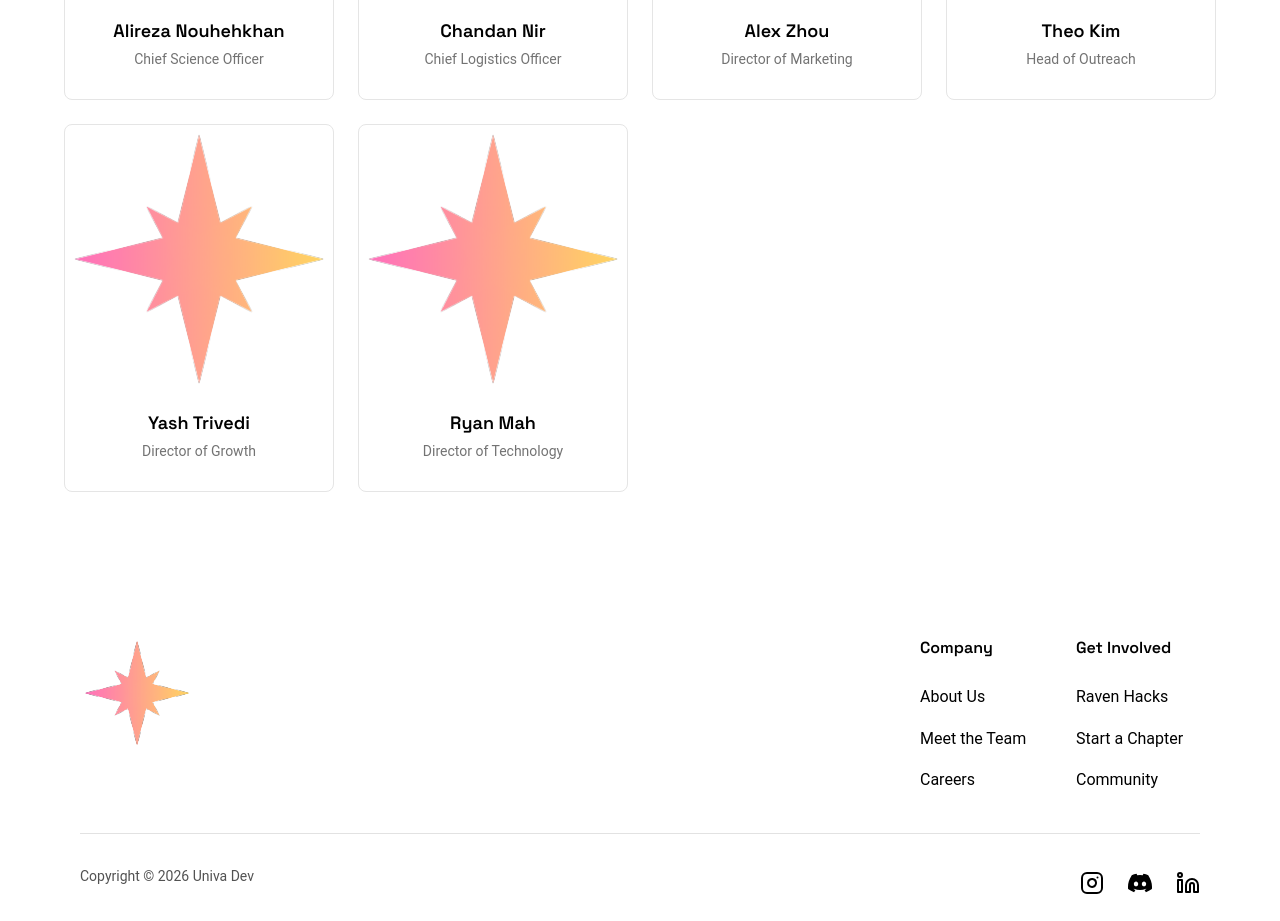
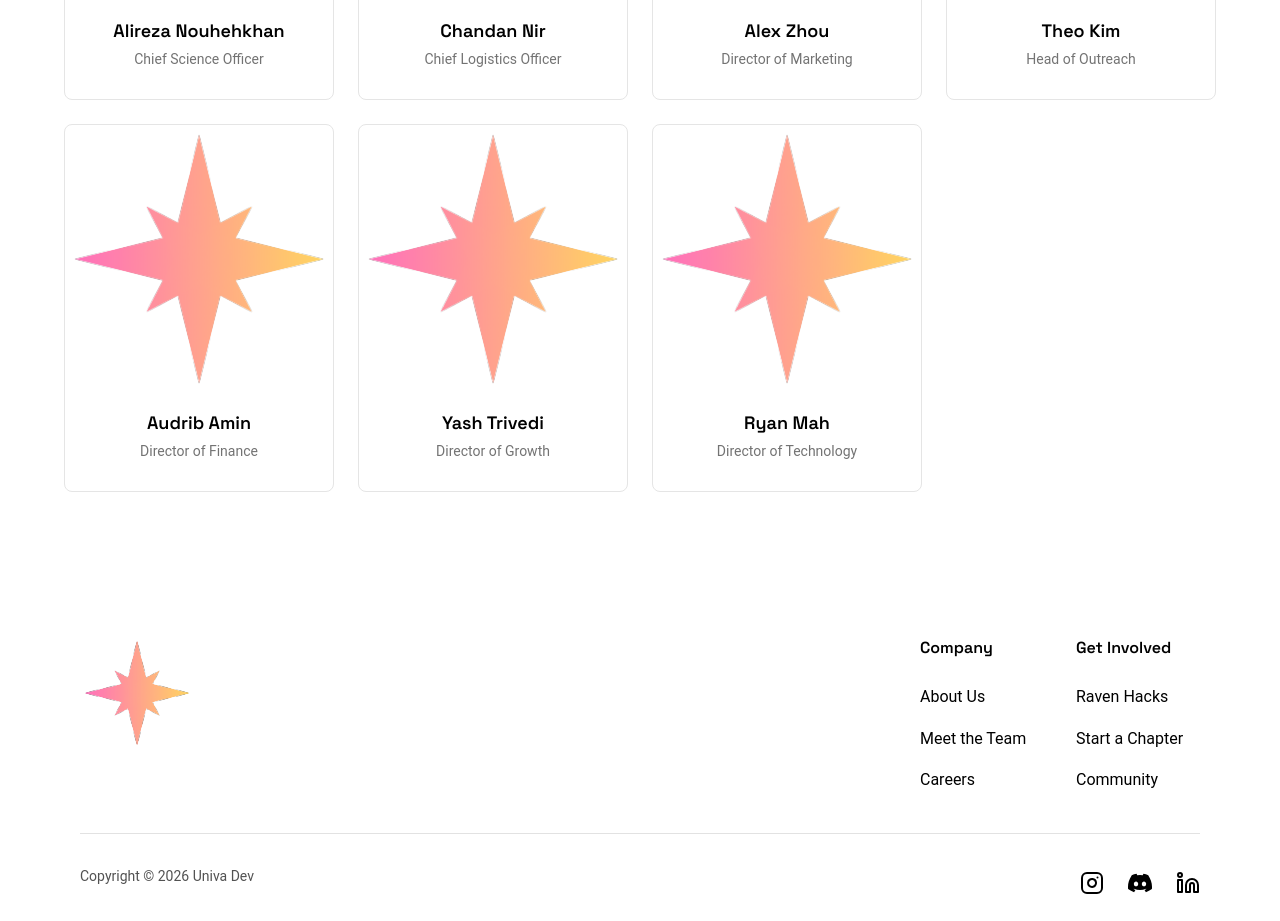
Before and after one commit to univadev/univadev.com, a Next.js app: page /team in a window 1280 px wide. Shown: the part 1080-2001 px from the top of the page. Built offline with nearby package versions, Linux system fonts and the light colour scheme; a web font is replaced by a local one.

Commit message:
Add Audrib

```diff
--- a/src/data/team.ts
+++ b/src/data/team.ts
@@ -73,6 +73,14 @@ export const team: TeamMember[] = [
     linkedin: "https://www.linkedin.com/in/theo-kim-894b843b5/",
   },
   {
+    name: "Audrib Amin",
+    slug: "audrib-amin",
+    role: "Director of Finance",
+    image: "/univadev.svg",
+    bio: "My name is Audrib Amin, and I am a Grade 11 student who is passionate about helping others. I am driven by an interest in the STEM field and offer non-profit leadership experience. I am excited to help Univa Dev have a positive impact on all!",
+    linkedin: "https://www.linkedin.com/in/audrib-amin-73478335a/",
+  },
+  {
     name: "Yash Trivedi",
     slug: "yash-trivedi",
     role: "Director of Growth",
```
